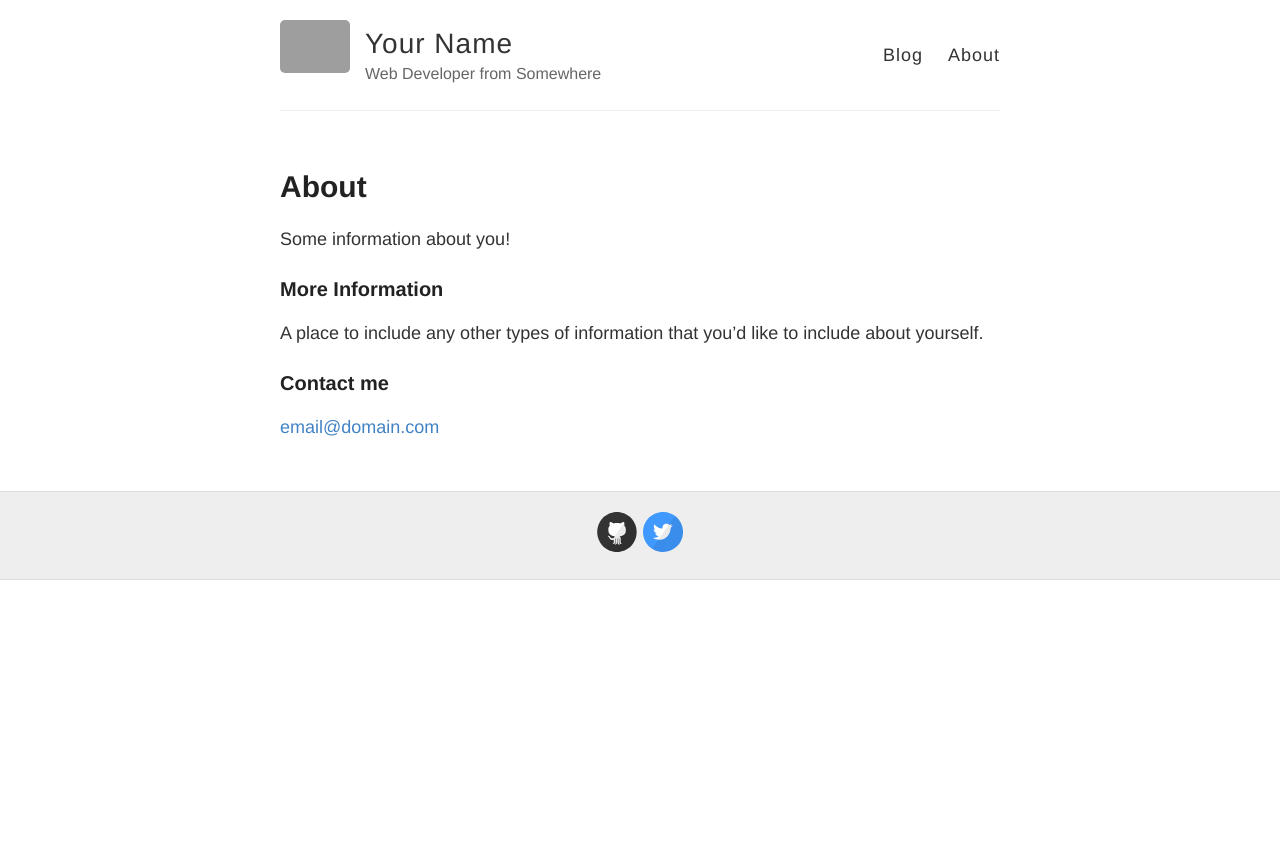
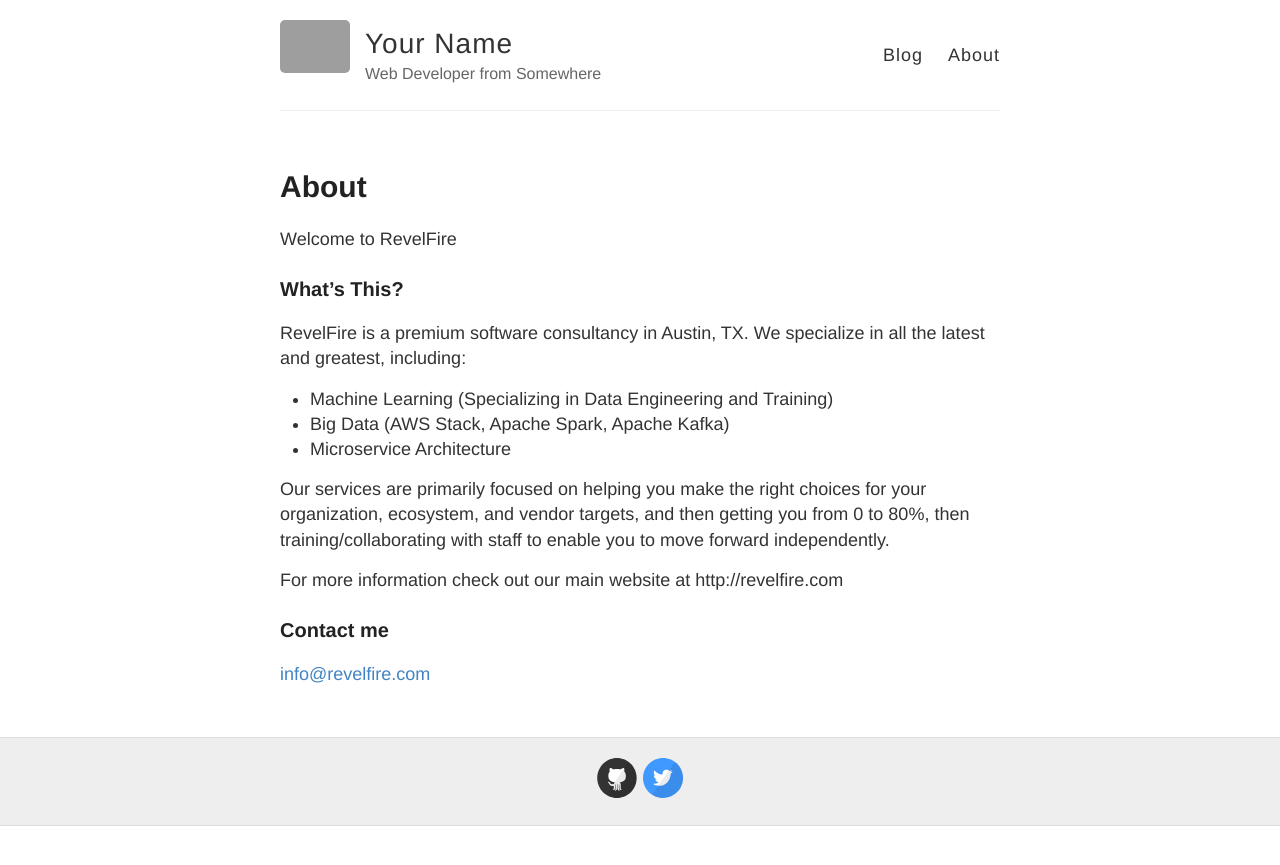
Before and after one commit to revelfire/revelfire.github.io, a Jekyll site: the page built from about.md, in a window 1280 px wide. Shown: the top 865 px of the page. Built offline with Jekyll 4.4.1, drawn with Linux system fonts in a browser that asks for light colours; grey boxes are pictures that could not be loaded.

Commit message:
More cleanup

```diff
--- a/about.md
+++ b/about.md
@@ -4,12 +4,23 @@ title: About
 permalink: /about/
 ---
 
-Some information about you!
+Welcome to RevelFire
 
-### More Information
+### What's This?
 
-A place to include any other types of information that you'd like to include about yourself.
+RevelFire is a premium software consultancy in Austin, TX. We specialize in all
+the latest and greatest, including:
+
+* Machine Learning (Specializing in Data Engineering and Training)
+* Big Data (AWS Stack, Apache Spark, Apache Kafka)
+* Microservice Architecture
+
+Our services are primarily focused on helping you make the right choices for your
+organization, ecosystem, and vendor targets, and then getting you from 0 to 80%,
+then training/collaborating with staff to enable you to move forward independently.
+
+For more information check out our main website at http://revelfire.com
 
 ### Contact me
 
-[email@domain.com](mailto:email@domain.com)
+[info@revelfire.com](mailto:info@revelfire.com)
```
Also changed, not shown: _posts/2014-3-3-Hello-World.md (+6 -3 lines).
